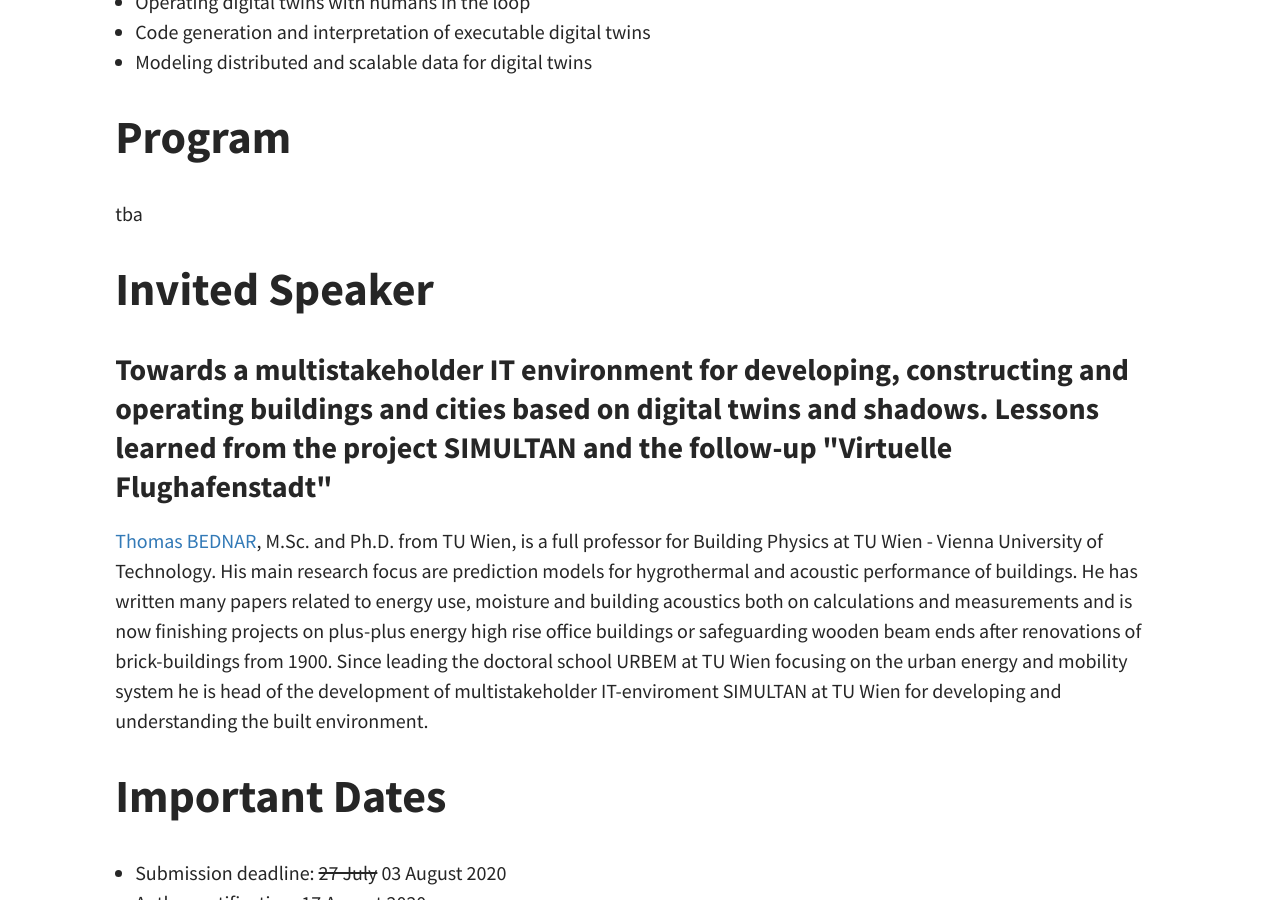
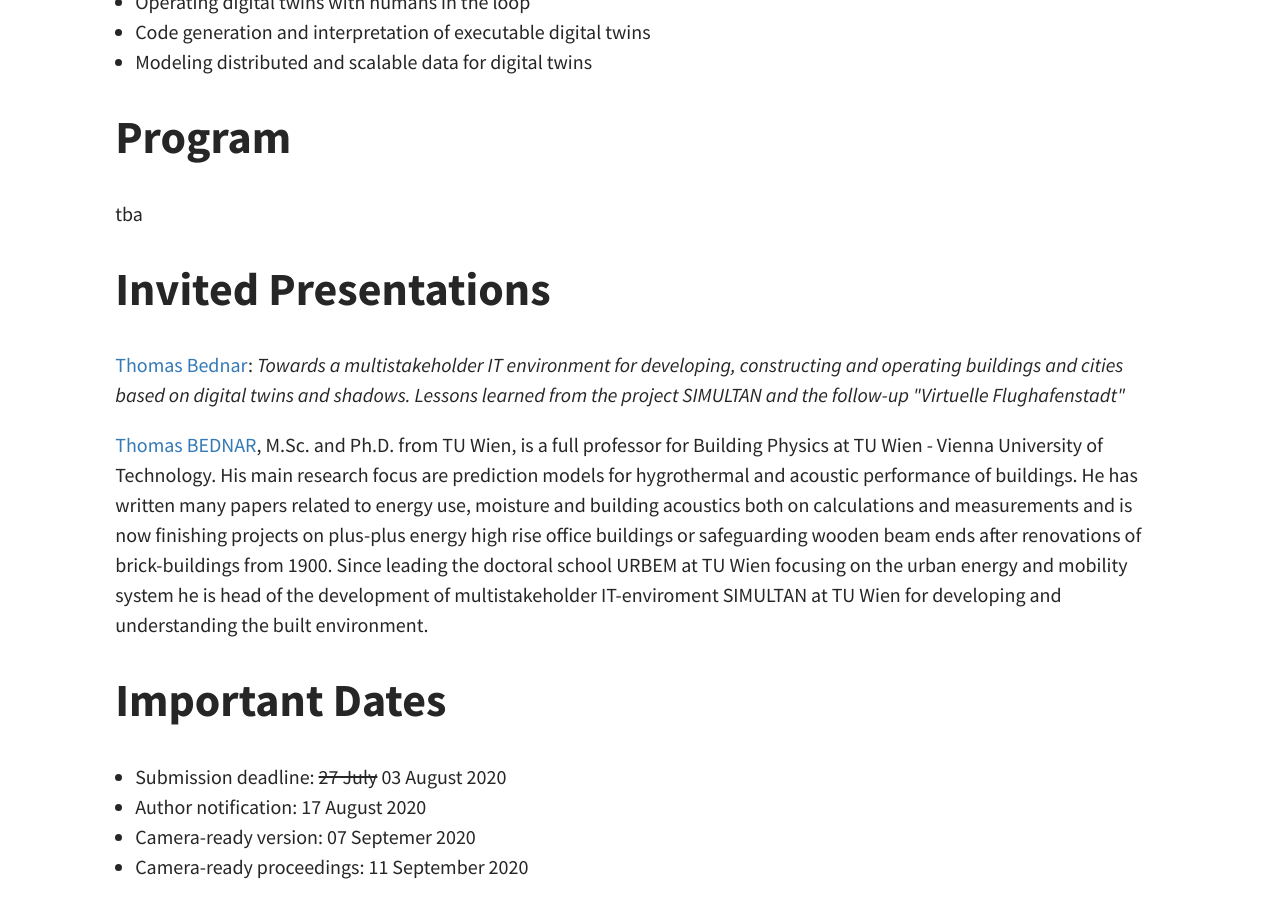
Before and after one commit to comodity/comodity.github.io, a Jekyll site: the page built from index.html, in a window 1280 px wide and 900 px high, scrolled down 1377 px. Built offline with Jekyll 4.4.1, drawn with Linux system fonts in a browser that asks for light colours; the list of posts is cut into pages by our own code.

Commit message:
Update home.html

```diff
--- a/_layouts/home.html
+++ b/_layouts/home.html
@@ -80,12 +80,12 @@ As such, we devote half of the day for interactive sessions and discussions.
 
 
 <!-- KEYNOTE -->
-<h1 id="invited-speakers">Invited Speaker</h1>
+<h1 id="invited-speakers">Invited Presentations</h1>
 
-<h3>
-    Towards a multistakeholder IT environment for developing, constructing and operating buildings and cities based on digital twins and shadows.
-    Lessons learned from the project SIMULTAN and the follow-up "Virtuelle Flughafenstadt"
-</h3>
+<p>
+    <a href="https://www.bph.tuwien.ac.at/team/uebersicht/">Thomas Bednar</a>: <i>Towards a multistakeholder IT environment for developing, constructing and operating buildings and cities based on digital twins and shadows.
+    Lessons learned from the project SIMULTAN and the follow-up "Virtuelle Flughafenstadt"</i>
+</p>
 <p>
     <a href="https://www.bph.tuwien.ac.at/team/uebersicht/">Thomas BEDNAR</a>, M.Sc. and Ph.D. from TU Wien, is a full professor for Building Physics at TU Wien - Vienna University of Technology. His main research focus are prediction models for hygrothermal and acoustic performance of buildings. He has written many papers related to energy use, moisture and building acoustics both on calculations and measurements and is now finishing projects on plus-plus energy high rise office buildings or safeguarding wooden beam ends after renovations of brick-buildings from 1900. Since leading the doctoral school URBEM at TU Wien focusing on the urban energy and mobility system he is head of the development of multistakeholder IT-enviroment SIMULTAN at TU Wien for developing and understanding the built environment.
 </p>
```
